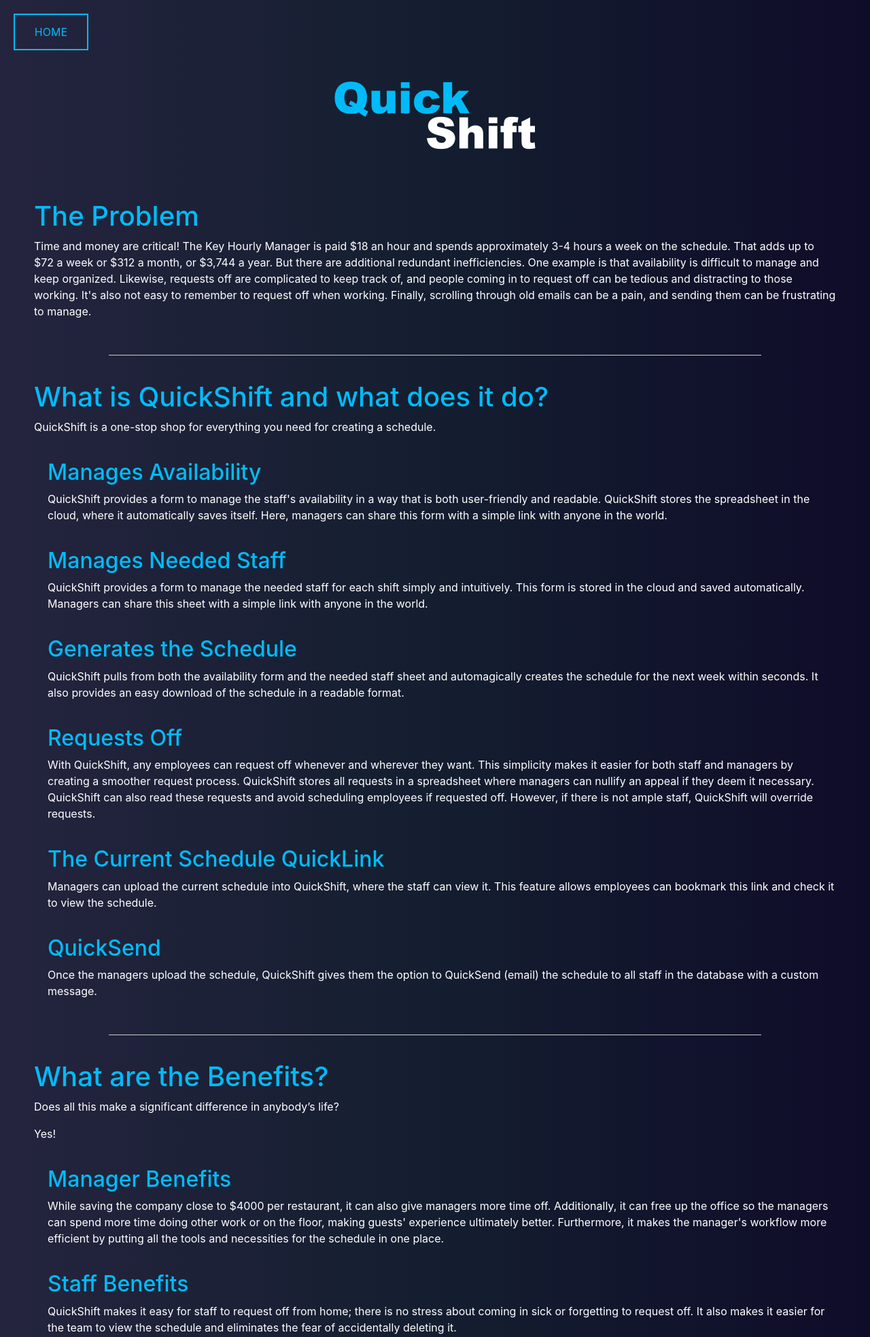
After one commit to Nick22morris/QuickShift, a Django app: page /why in a window 1280 px wide. The commit adds this page. Shown: the top 1967 px of the page at 68% size. Run offline with Django 4.2, Linux system fonts and the light colour scheme; some libraries are stand-ins or nearby versions.

Commit message:
Added Why Page

```diff
--- a/mysite/static/css/styles.css
+++ b/mysite/static/css/styles.css
@@ -201,9 +201,9 @@ p {
   color: white;
 }
 .big {
-  padding-top: 50px;
+  padding-top: 20px;
   padding-right: 50px;
-  padding-bottom: 50px;
+  padding-bottom: 20px;
   padding-left: 50px;
 }
 .medium {
--- /dev/null
+++ b/mysite/templates/why.html
@@ -0,0 +1,101 @@
+{% load static %}
+<!DOCTYPE html>
+<html lang="en" dir="ltr">
+
+<head>
+  <meta charset="utf-8">
+  <title>Why QuickShift?</title>
+  <link rel="stylesheet" href="https://stackpath.bootstrapcdn.com/bootstrap/4.3.1/css/bootstrap.min.css" integrity="sha384-ggOyR0iXCbMQv3Xipma34MD+dH/1fQ784/j6cY/iJTQUOhcWr7x9JvoRxT2MZw1T" crossorigin="anonymous">
+  <link rel="shortcut icon" type="image/jpg" href="{%  static  '/css/favicon.ico'  %}" />
+  <link rel="stylesheet" type="text/css" href="{%  static  '/css/styles.css'  %}">
+</head>
+
+<body>
+  <div class="offset">
+    <a href="{% url 'start' %}">
+      <button class="gb">Home</button>
+    </a>
+  </div>
+  <center>
+    <img src="{%  static  '/css/logo.png'  %}" alt="QuickShift Logo" style="width:320px;height:200px;">
+  </center>
+  <div class="big">
+    <h1>The Problem</h1>
+    <p>Time and money are critical! The Key Hourly Manager is paid $18 an hour and spends approximately 3-4 hours a week on the schedule. That adds up to $72 a week or $312 a month, or $3,744 a year. But there are additional redundant inefficiencies. One example is that availability is difficult to manage and keep organized. Likewise, requests off are complicated to keep track of, and people coming in to request off can be tedious and distracting to those working. It's also not easy to remember to request off when working. Finally, scrolling through old emails can be a pain, and sending them can be frustrating to manage.</p>
+  </div>
+  <center>
+  <hr>
+  </center>
+  <div class="big">
+    <h1>What is QuickShift and what does it do?</h1>
+    <p>QuickShift is a one-stop shop for everything you need for creating a schedule.</p>
+  </div>
+  <div class="medium">
+    <h2>Manages Availability</h2>
+    <p>QuickShift provides a form to manage the staff's availability in a way that is both user-friendly and readable. QuickShift stores the spreadsheet in the cloud, where it automatically saves itself. Here, managers can share this form with a simple link with anyone in the world.</p>
+  </div>
+  <div class="medium">
+    <h2>Manages Needed Staff</h2>
+    <p>QuickShift provides a form to manage the needed staff for each shift simply and intuitively. This form is stored in the cloud and saved automatically. Managers can share this sheet with a simple link with anyone in the world.</p>
+  </div>
+  <div class="medium">
+    <h2>Generates the Schedule</h2>
+    <p>QuickShift pulls from both the availability form and the needed staff sheet and automagically creates the schedule for the next week within seconds. It also provides an easy download of the schedule in a readable format.</p>
+  </div>
+  <div class="medium">
+    <h2>Requests Off</h2>
+    <p>With QuickShift, any employees can request off whenever and wherever they want. This simplicity makes it easier for both staff and managers by creating a smoother request process. QuickShift stores all requests in a spreadsheet where managers can nullify an appeal if they deem it necessary. QuickShift can also read these requests and avoid scheduling employees if requested off. However, if there is not ample staff, QuickShift will override requests.</p>
+  </div>
+  <div class="medium">
+    <h2>The Current Schedule QuickLink</h2>
+    <p>Managers can upload the current schedule into QuickShift, where the staff can view it. This feature allows employees can bookmark this link and check it to view the schedule.</p>
+  </div>
+  <div class="medium">
+    <h2>QuickSend</h2>
+    <p>Once the managers upload the schedule, QuickShift gives them the option to QuickSend (email) the schedule to all staff in the database with a custom message.</p>
+  </div>
+  <center>
+  <hr>
+  </center>
+  <div class="big">
+    <h1>What are the Benefits?</h1>
+    <p>Does all this make a significant difference in anybody’s life?</p>
+    <p>Yes!</p>
+  </div>
+  <div class="medium">
+    <h2>Manager Benefits</h2>
+    <p>While saving the company close to $4000 per restaurant, it can also give managers more time off. Additionally, it can free up the office so the managers can spend more time doing other work or on the floor, making guests' experience ultimately better. Furthermore, it makes the manager's workflow more efficient by putting all the tools and necessities for the schedule in one place.</p>
+  </div>
+  <div class="medium">
+    <h2>Staff Benefits</h2>
+    <p>QuickShift makes it easy for staff to request off from home; there is no stress about coming in sick or forgetting to request off. It also makes it easier for the team to view the schedule and eliminates the fear of accidentally deleting it.</p>
+  </div>
+  <center>
+  <hr>
+  </center>
+  <div class="big">
+    <h1>Pricing</h1>
+    <p>Optimizing liquid capital and time while maintaining a return on investment.</p>
+  </div>
+  <div class="medium">
+    <h2>What is it doing for me, again?</h2>
+    <p>QuickShift saves about $4,000 a year, which breaks into approximately $300 a month. Moreover, QuickShift saves 17 hours a month of the manager's time which adds up to nearly 900 hours a year.</p>
+  </div>
+  <div class="medium">
+    <h2>Cost Break Down</h2>
+    <p>QuickShift saves you about 80% of the original cost by only charging $65 a month, per restaurant, in addition to a $300 signing fee.</p>
+  </div>
+  <div class="medium">
+    <h2>What does that include?</h2>
+    <p>While the initial fee covers software development and serves as a signing fee, the monthly fee breaks down into much more. The monthly fee covers maintenance and staff availability management, error handling, feature development, the mobilization of the platform for optimal performance, hosting, databasing / server space, the product itself, and support.</p>
+  </div>
+  <center>
+  <hr>
+  </center>
+  <div class="disclaimer">
+    <p><i>*The QuickShift Website was developed exclusively by Nick Morris. Nick Morris owns all intellectual property and possesses the intellectual rights in perpetuity throughout the universe. Any attempt to infringe upon these rights shall be met with legal action.</i></p>
+  </div>
+  <br>
+  </body>
+
+</html>
--- a/mysite/urls.py
+++ b/mysite/urls.py
@@ -22,6 +22,7 @@ urlpatterns = [
     path(r'', views.home),
     path(r'hub', views.home, name="start"),
     path(r'help', views.help, name="help"),
+    path(r'why', views.why, name="why"),
     # Plano
     path(r'kbj-plano', views.button, name='kbj-plano'),
     path(r'kbj-plano-schedule', views.kbjplano, name="plano_script"),
--- a/mysite/views.py
+++ b/mysite/views.py
@@ -5,12 +5,16 @@ from django.core.files.storage import FileSystemStorage
 
 
 @login_required(login_url='/accounts/login/')
+def help(request):
+    return render(request, "help.html")
+
+
+def why(request):
+    return render(request, "why.html")
+
+
 def button(request):
     return render(request, "home.html")
-
-
-def help(request):
-    return render(request, "help.html")
 
 
 def home(request):
```
